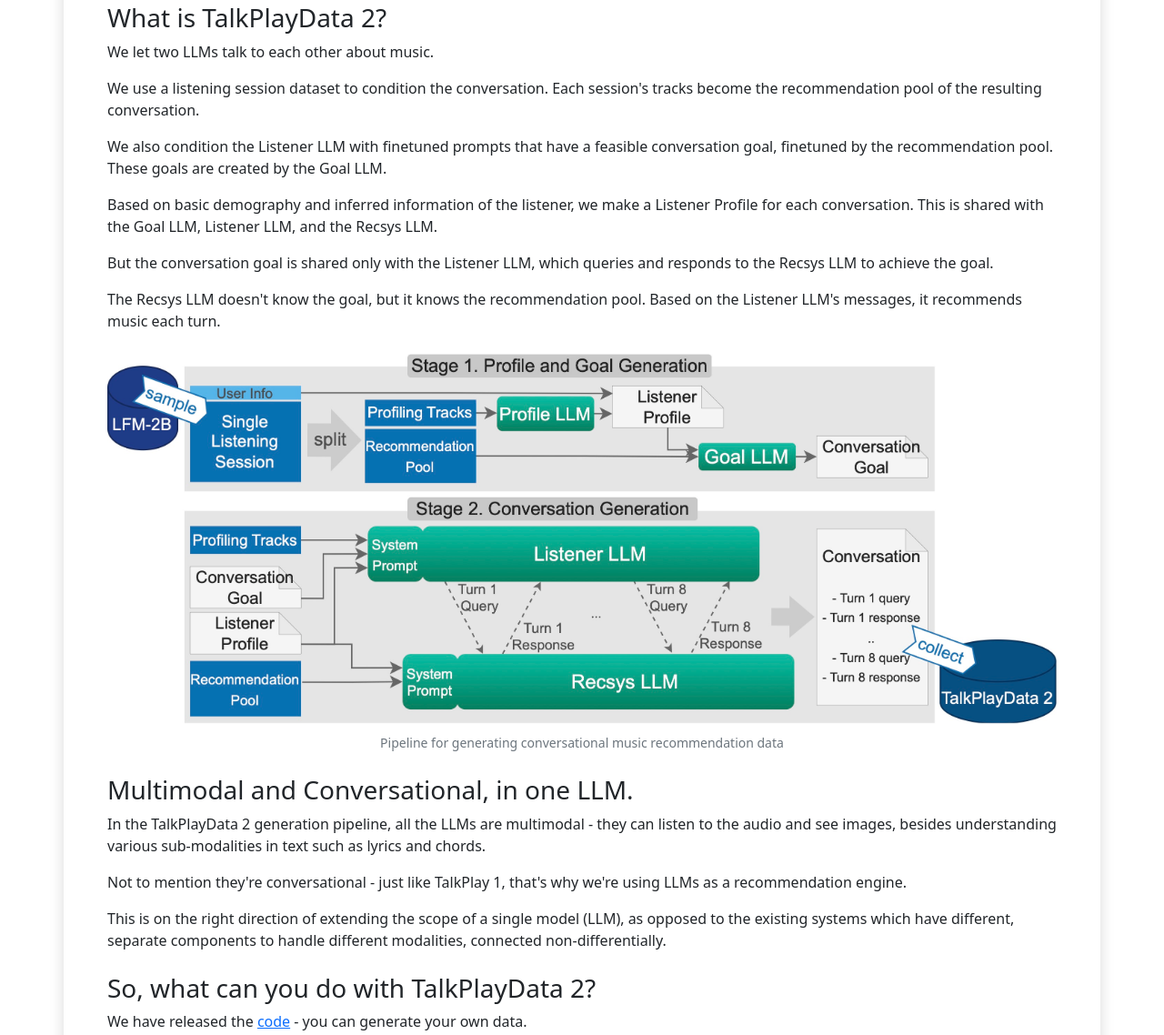
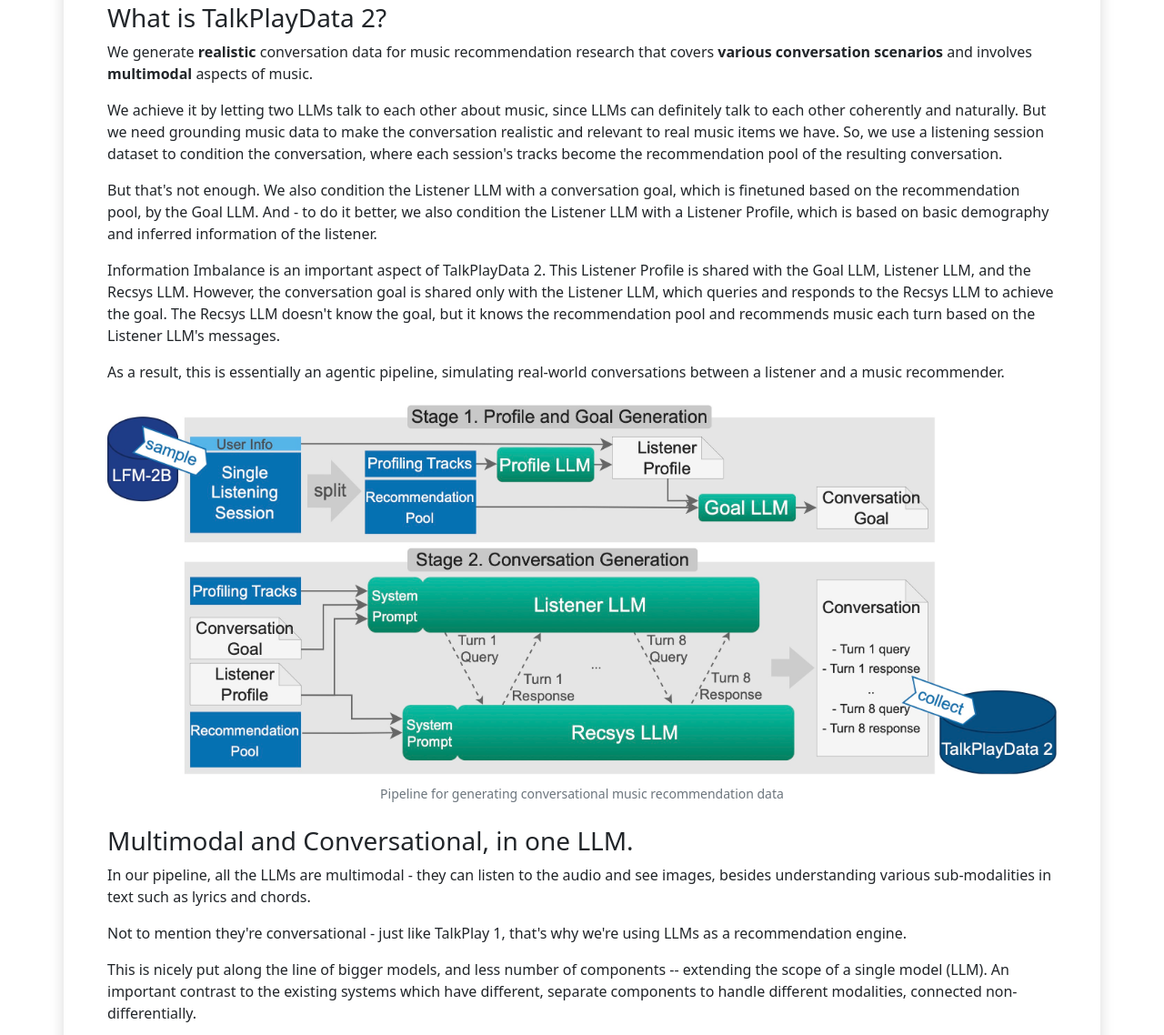
Before and after one commit to talkpl-ai/talkplay-demo, a plain HTML site: page talkplaydata2.html in a window 1280 px wide. Shown: the part 543-1681 px from the top of the page at 91% size. Drawn offline with nearby package versions, Linux system fonts and the light colour scheme.

Commit message:
make text better

```diff
--- a/talkplaydata2.html
+++ b/talkplaydata2.html
@@ -270,17 +270,14 @@
 
             <div class="mb-4">
                 <h3>What is TalkPlayData 2?</h3>
-                <p>We let two LLMs talk to each other about music.</p>
+                <p>We generate <strong>realistic</strong> conversation data for music recommendation research that covers <strong>various conversation scenarios</strong> and involves <strong>multimodal</strong> aspects of music.</p>
+                <p>We achieve it by letting two LLMs talk to each other about music, since LLMs can definitely talk to each other coherently and naturally. But we need grounding music data to make the conversation realistic and relevant to real music items we have. So, we use a listening session dataset to condition the conversation, where each session's tracks become the recommendation pool of the resulting conversation.</p>
 
-                <p>We use a listening session dataset to condition the conversation. Each session's tracks become the recommendation pool of the resulting conversation.</p>
+                <p>But that's not enough. We also condition the Listener LLM with a conversation goal, which is finetuned based on the recommendation pool, by the Goal LLM. And - to do it better, we also condition the Listener LLM with a Listener Profile, which is based on basic demography and inferred information of the listener.</p>
 
-                <p>We also condition the Listener LLM with finetuned prompts that have a feasible conversation goal, finetuned by the recommendation pool. These goals are created by the Goal LLM.</p>
+                <p>Information Imbalance is an important aspect of TalkPlayData 2. This Listener Profile is shared with the Goal LLM, Listener LLM, and the Recsys LLM. However, the conversation goal is shared only with the Listener LLM, which queries and responds to the Recsys LLM to achieve the goal. The Recsys LLM doesn't know the goal, but it knows the recommendation pool and recommends music each turn based on the Listener LLM's messages.</p>
 
-                <p>Based on basic demography and inferred information of the listener, we make a Listener Profile for each conversation. This is shared with the Goal LLM, Listener LLM, and the Recsys LLM.</p>
-
-                <p>But the conversation goal is shared only with the Listener LLM, which queries and responds to the Recsys LLM to achieve the goal.</p>
-
-                <p>The Recsys LLM doesn't know the goal, but it knows the recommendation pool. Based on the Listener LLM's messages, it recommends music each turn.</p>
+                <p>As a result, this is essentially an agentic pipeline, simulating real-world conversations between a listener and a music recommender.</p>
             </div>
 
             <div class="text-center mb-4">
@@ -290,11 +287,11 @@
 
             <div class="mb-4">
                 <h3>Multimodal and Conversational, in one LLM.</h3>
-                <p>In the TalkPlayData 2 generation pipeline, all the LLMs are multimodal - they can listen to the audio and see images, besides understanding various sub-modalities in text such as lyrics and chords.</p>
+                <p>In our pipeline, all the LLMs are multimodal - they can listen to the audio and see images, besides understanding various sub-modalities in text such as lyrics and chords.</p>
 
                 <p>Not to mention they're conversational - just like TalkPlay 1, that's why we're using LLMs as a recommendation engine.</p>
 
-                <p>This is on the right direction of extending the scope of a single model (LLM), as opposed to the existing systems which have different, separate components to handle different modalities, connected non-differentially.</p>
+                <p>This is nicely put along the line of bigger models, and less number of components -- extending the scope of a single model (LLM). An important contrast to the existing systems which have different, separate components to handle different modalities, connected non-differentially.</p>
             </div>
 
             <div class="mb-4">
```
